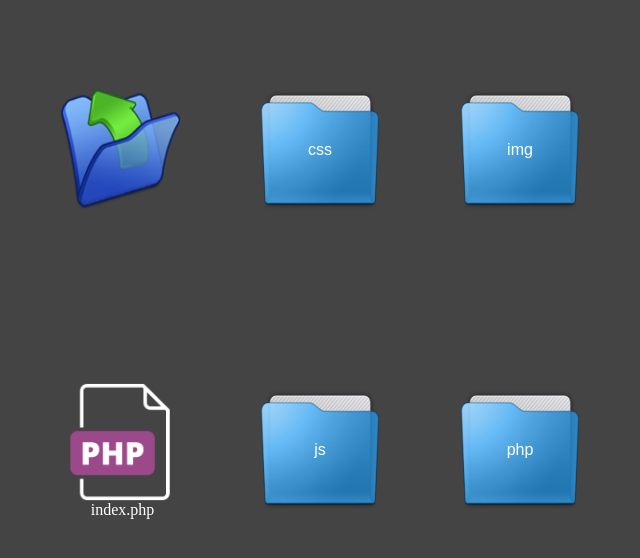
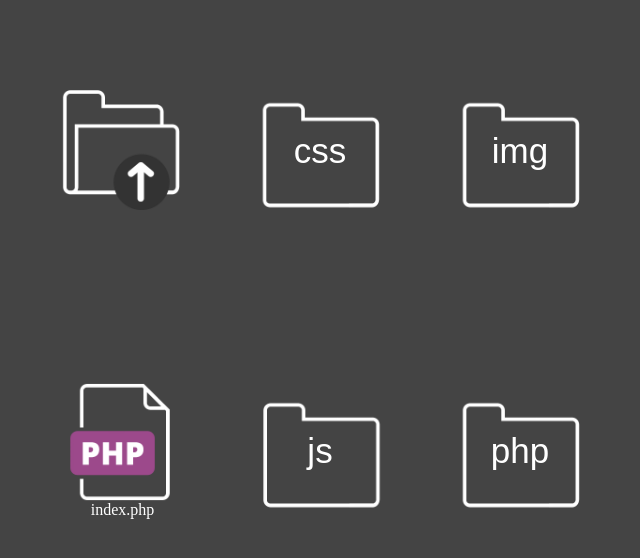
Before and after one commit to r0m21/explorateur-de-fichier, a PHP site: page / in a window 1280 px wide. Shown: the part 160-718 px from the top of the page, without its empty margins (320-960 px from the left). Run offline with PHP 8.4, Linux system fonts and the light colour scheme.

Commit message:
ajout hover sur images et modif nom icon parent

```diff
--- a/css/style.css
+++ b/css/style.css
@@ -57,6 +57,7 @@ main{height: 75%;}
 .roboto-bold{font-family: "Roboto:700", sans-serif;}
 
 .fs-50{font-size: 50px;}
+.fs-35{font-size: 35px;}
 
 /* Text-align & Text decoration */
 
@@ -95,7 +96,6 @@ main{height: 75%;}
 /* Positionnement des liens sur dossier / fichier */
 .dossierparent
 {
-    position: absolute;
     top:0;
     right:0;
     left: 0;
@@ -113,10 +113,14 @@ main{height: 75%;}
     text-decoration: none;
 }
 
+
+.transform:hover{
+    transform:scale(1.2);
+    transition:0.2s;
+}
 .taille-image
 {
     width: 120px;
-    height: 120px;
 }
 
 .dossier:hover
--- a/index.php
+++ b/index.php
@@ -24,17 +24,16 @@
             if(is_dir($folder) && $filename != "..")
             {
 ?>
-        <div class="box">
-            <img class="dossier taille-image" src="img/folder.png" alt="Dossier">
-            <a class="dossier textdecoration-none" href="index.php?dossier=<?php echo $folder ?>"><?php echo $filename ?></a>
+        <div class="box transform">
+                        <a class="dossier fs-35 textdecoration-none" href="index.php?dossier=<?php echo $folder ?>"><?php echo $filename ?><img class="dossier taille-image" src="img/icon-folder.png" alt="Dossier"></a>
         </div>
 <?php
             }   else if(is_dir($folder) && $filename == "..")
                 {
 ?>
-                <div class="box">
-                    <img class="dossier taille-image" src="img/parentfolder.png" alt="Fichier">
-                    <a class="dossierparent textdecoration-none" href="index.php?dossier=<?php echo $folder ?>"></a>
+                <div class="box transform">
+
+                    <a class="dossierparent fs-35 textdecoration-none" href="index.php?dossier=<?php echo $folder ?>"><img class="dossier taille-image" src="img/icon-parent.png" alt="Fichier"></a>
                 </div>
 <?php                }
             else
```
Also changed, not shown: img/icon-parent.png (added).
